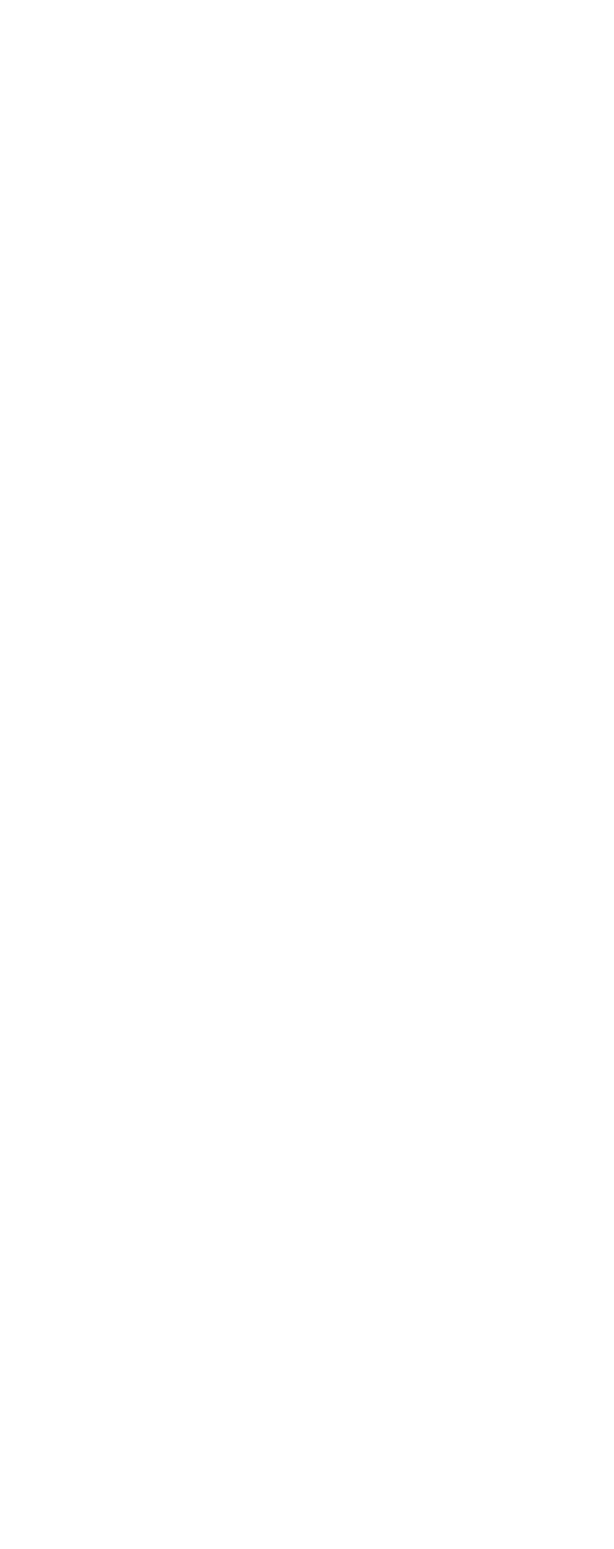
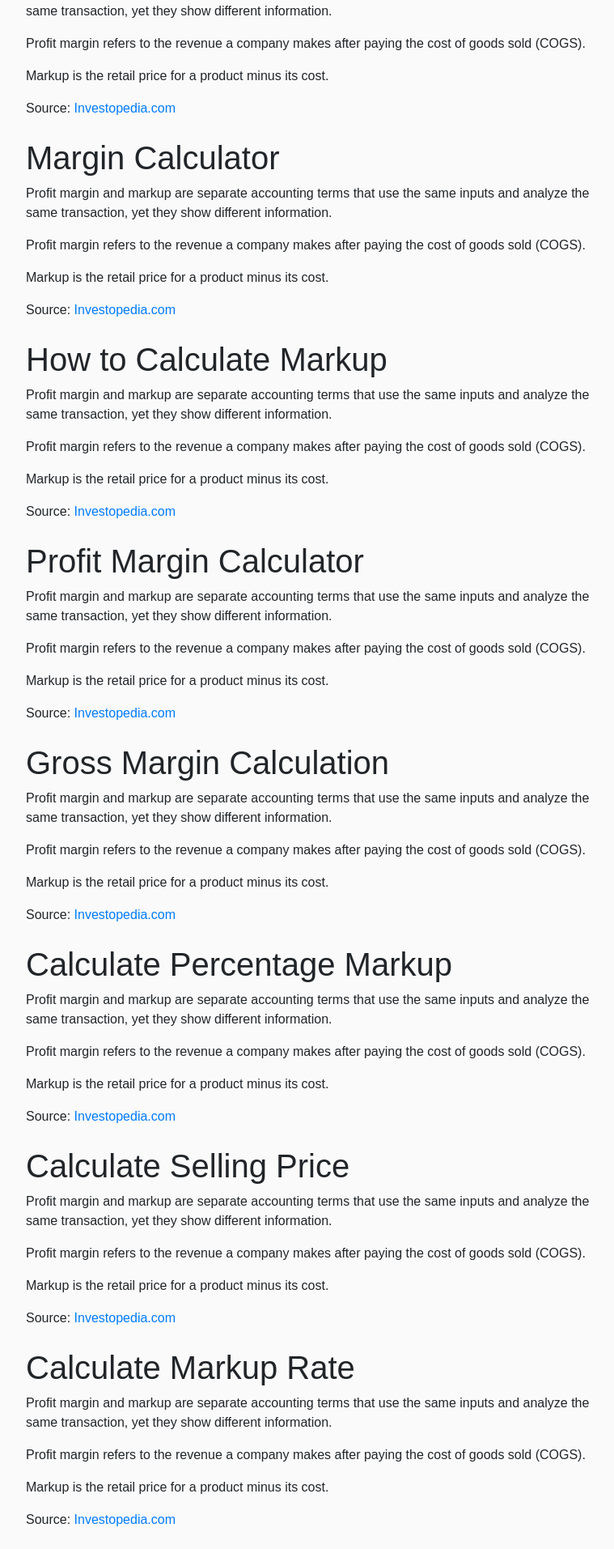
Before and after one commit to alex-lip/CompoundInterestCalculator, a Vue app in the folder CapstoneTemplate/vue/: page / in a window 1280 px wide. Shown: the part 687-2600 px from the top of the page at 81% size, without its empty margins (53-812 px from the left). Before the commit the page ends 800 px from the top, so only its background shows below. Built offline with nearby package versions, Linux system fonts and the light colour scheme.

Commit message:
Added article titles

```diff
--- a/CapstoneTemplate/vue/src/views/Home.vue
+++ b/CapstoneTemplate/vue/src/views/Home.vue
@@ -82,6 +82,96 @@
     <div class="row mainRow">
       <div class="col-sm-8">
         <h1>Margin vs. Markup</h1>
+        <p>Profit margin and markup are separate accounting terms that use the same inputs and analyze the same transaction, yet they show different information.</p>
+        <p>Profit margin refers to the revenue a company makes after paying the cost of goods sold (COGS).</p>
+        <p>Markup is the retail price for a product minus its cost.</p>
+        Source: <a href="https://www.investopedia.com/ask/answers/102714/whats-difference-between-profit-margin-and-markup.asp">Investopedia.com</a>
+      </div>
+      <div class="col-sm-4"></div>
+    </div>
+    <div class="row mainRow">
+      <div class="col-sm-8">
+        <h1>Markup Margin Calculator</h1>
+        <p>Profit margin and markup are separate accounting terms that use the same inputs and analyze the same transaction, yet they show different information.</p>
+        <p>Profit margin refers to the revenue a company makes after paying the cost of goods sold (COGS).</p>
+        <p>Markup is the retail price for a product minus its cost.</p>
+        Source: <a href="https://www.investopedia.com/ask/answers/102714/whats-difference-between-profit-margin-and-markup.asp">Investopedia.com</a>
+      </div>
+      <div class="col-sm-4"></div>
+    </div>
+    <div class="row mainRow">
+      <div class="col-sm-8">
+        <h1>Margin Calculator</h1>
+        <p>Profit margin and markup are separate accounting terms that use the same inputs and analyze the same transaction, yet they show different information.</p>
+        <p>Profit margin refers to the revenue a company makes after paying the cost of goods sold (COGS).</p>
+        <p>Markup is the retail price for a product minus its cost.</p>
+        Source: <a href="https://www.investopedia.com/ask/answers/102714/whats-difference-between-profit-margin-and-markup.asp">Investopedia.com</a>
+      </div>
+      <div class="col-sm-4"></div>
+    </div>
+    <div class="row mainRow">
+      <div class="col-sm-8">
+        <h1>How to Calculate Markup</h1>
+        <p>Profit margin and markup are separate accounting terms that use the same inputs and analyze the same transaction, yet they show different information.</p>
+        <p>Profit margin refers to the revenue a company makes after paying the cost of goods sold (COGS).</p>
+        <p>Markup is the retail price for a product minus its cost.</p>
+        Source: <a href="https://www.investopedia.com/ask/answers/102714/whats-difference-between-profit-margin-and-markup.asp">Investopedia.com</a>
+      </div>
+      <div class="col-sm-4"></div>
+    </div>
+    <div class="row mainRow">
+      <div class="col-sm-8">
+        <h1>Profit Margin Calculator</h1>
+        <p>Profit margin and markup are separate accounting terms that use the same inputs and analyze the same transaction, yet they show different information.</p>
+        <p>Profit margin refers to the revenue a company makes after paying the cost of goods sold (COGS).</p>
+        <p>Markup is the retail price for a product minus its cost.</p>
+        Source: <a href="https://www.investopedia.com/ask/answers/102714/whats-difference-between-profit-margin-and-markup.asp">Investopedia.com</a>
+      </div>
+      <div class="col-sm-4"></div>
+    </div>
+    <div class="row mainRow">
+      <div class="col-sm-8">
+        <h1>Gross Margin Calculation</h1>
+        <p>Profit margin and markup are separate accounting terms that use the same inputs and analyze the same transaction, yet they show different information.</p>
+        <p>Profit margin refers to the revenue a company makes after paying the cost of goods sold (COGS).</p>
+        <p>Markup is the retail price for a product minus its cost.</p>
+        Source: <a href="https://www.investopedia.com/ask/answers/102714/whats-difference-between-profit-margin-and-markup.asp">Investopedia.com</a>
+      </div>
+      <div class="col-sm-4"></div>
+    </div>
+    <div class="row mainRow">
+      <div class="col-sm-8">
+        <h1>Calculate Percentage Markup</h1>
+        <p>Profit margin and markup are separate accounting terms that use the same inputs and analyze the same transaction, yet they show different information.</p>
+        <p>Profit margin refers to the revenue a company makes after paying the cost of goods sold (COGS).</p>
+        <p>Markup is the retail price for a product minus its cost.</p>
+        Source: <a href="https://www.investopedia.com/ask/answers/102714/whats-difference-between-profit-margin-and-markup.asp">Investopedia.com</a>
+      </div>
+      <div class="col-sm-4"></div>
+    </div>
+    <div class="row mainRow">
+      <div class="col-sm-8">
+        <h1>Calculate Selling Price</h1>
+        <p>Profit margin and markup are separate accounting terms that use the same inputs and analyze the same transaction, yet they show different information.</p>
+        <p>Profit margin refers to the revenue a company makes after paying the cost of goods sold (COGS).</p>
+        <p>Markup is the retail price for a product minus its cost.</p>
+        Source: <a href="https://www.investopedia.com/ask/answers/102714/whats-difference-between-profit-margin-and-markup.asp">Investopedia.com</a>
+      </div>
+      <div class="col-sm-4"></div>
+    </div>
+    <div class="row mainRow">
+      <div class="col-sm-8">
+        <h1>Calculate Markup Rate</h1>
+        <p>Profit margin and markup are separate accounting terms that use the same inputs and analyze the same transaction, yet they show different information.</p>
+        <p>Profit margin refers to the revenue a company makes after paying the cost of goods sold (COGS).</p>
+        <p>Markup is the retail price for a product minus its cost.</p>
+        Source: <a href="https://www.investopedia.com/ask/answers/102714/whats-difference-between-profit-margin-and-markup.asp">Investopedia.com</a>
+      </div>
+      <div class="col-sm-4"></div>
+    </div>
+    <div class="row mainRow">
+      <div class="col-sm-8">
+        <h1>Calculate Cost from Margin</h1>
         <p>Profit margin and markup are separate accounting terms that use the same inputs and analyze the same transaction, yet they show different information.</p>
         <p>Profit margin refers to the revenue a company makes after paying the cost of goods sold (COGS).</p>
         <p>Markup is the retail price for a product minus its cost.</p>
```
